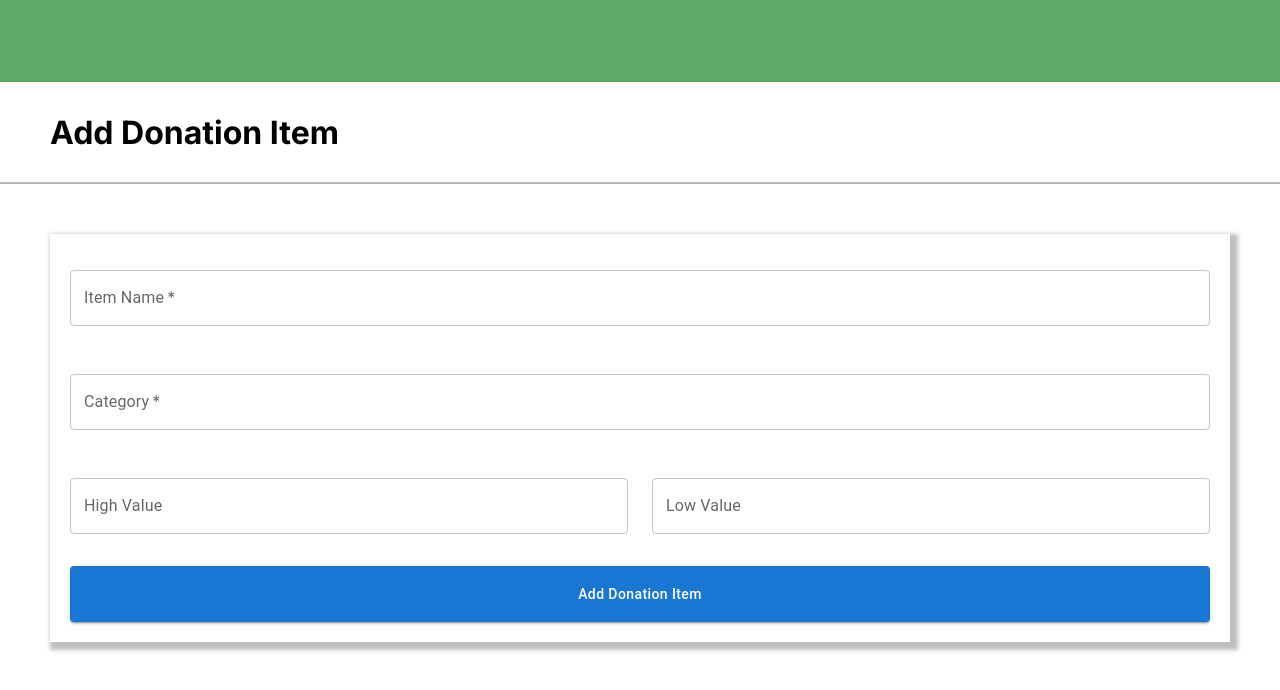
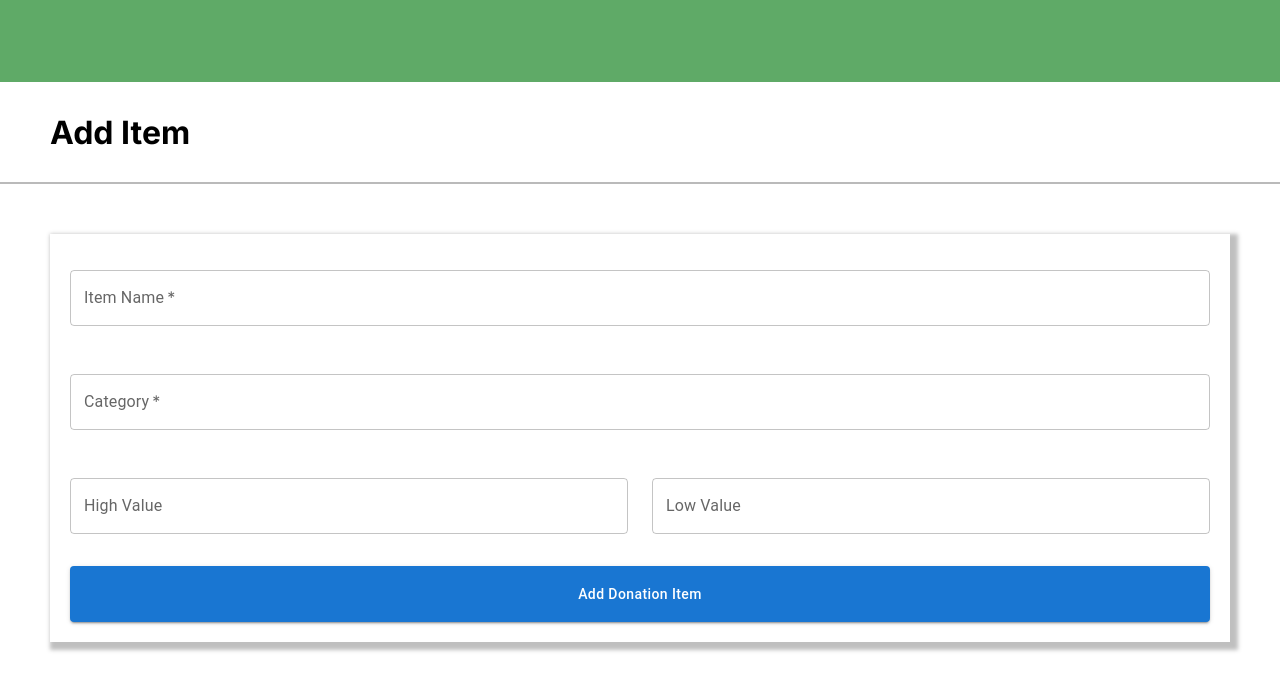
Before and after one commit to hack4impact-utk/mission-of-hope, a Next.js app: page /item/add in a window 1280 px wide. Shown: the top 690 px of the page. Built offline with nearby package versions, Linux system fonts and the light colour scheme.

Commit message:
Update item add page title

```diff
--- a/src/app/item/add/page.tsx
+++ b/src/app/item/add/page.tsx
@@ -13,7 +13,7 @@ const AddItemForm = () => {
     <>
       <div className="topBar"></div>
       <div className="title">
-        <h1>Add Donation Item</h1>
+        <h1>Add Item</h1>
       </div>
       <div className="vector">{/* vector as seen on figma */}</div>
       <div className="form-container">
```
